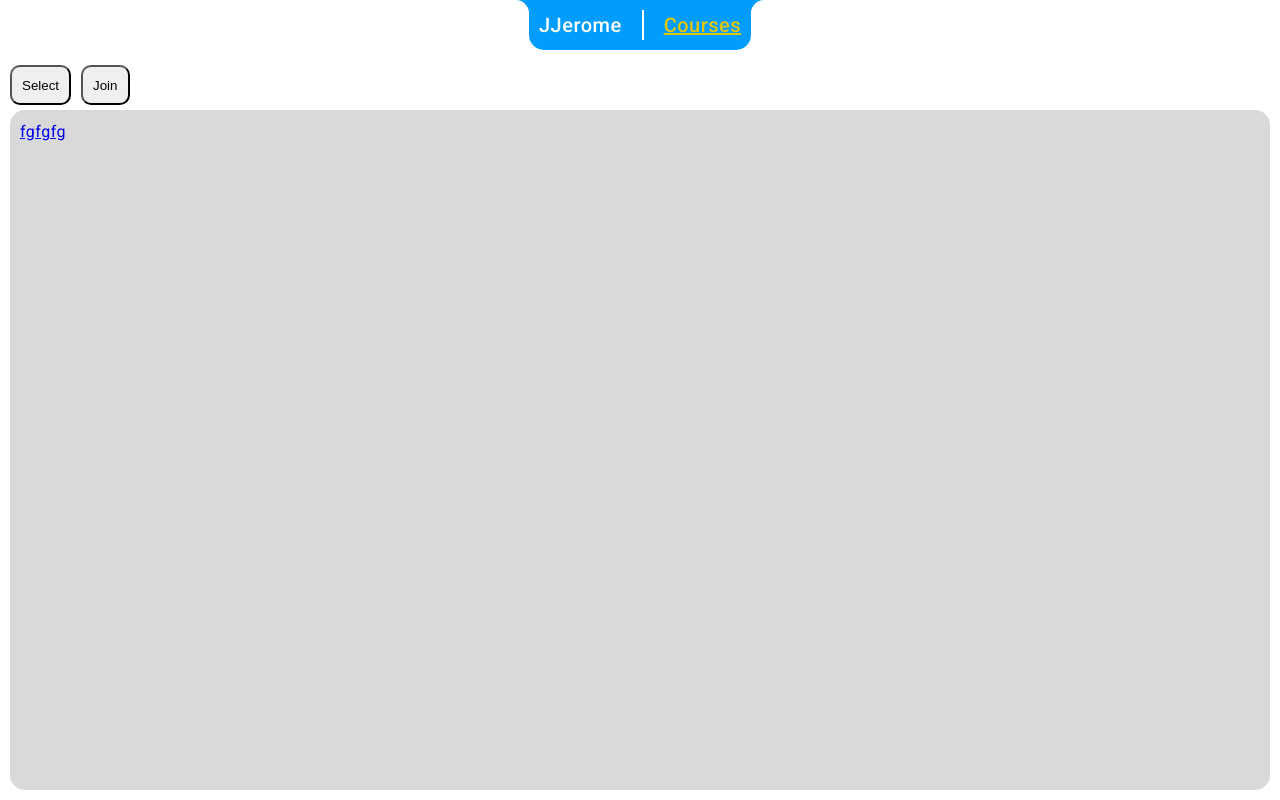
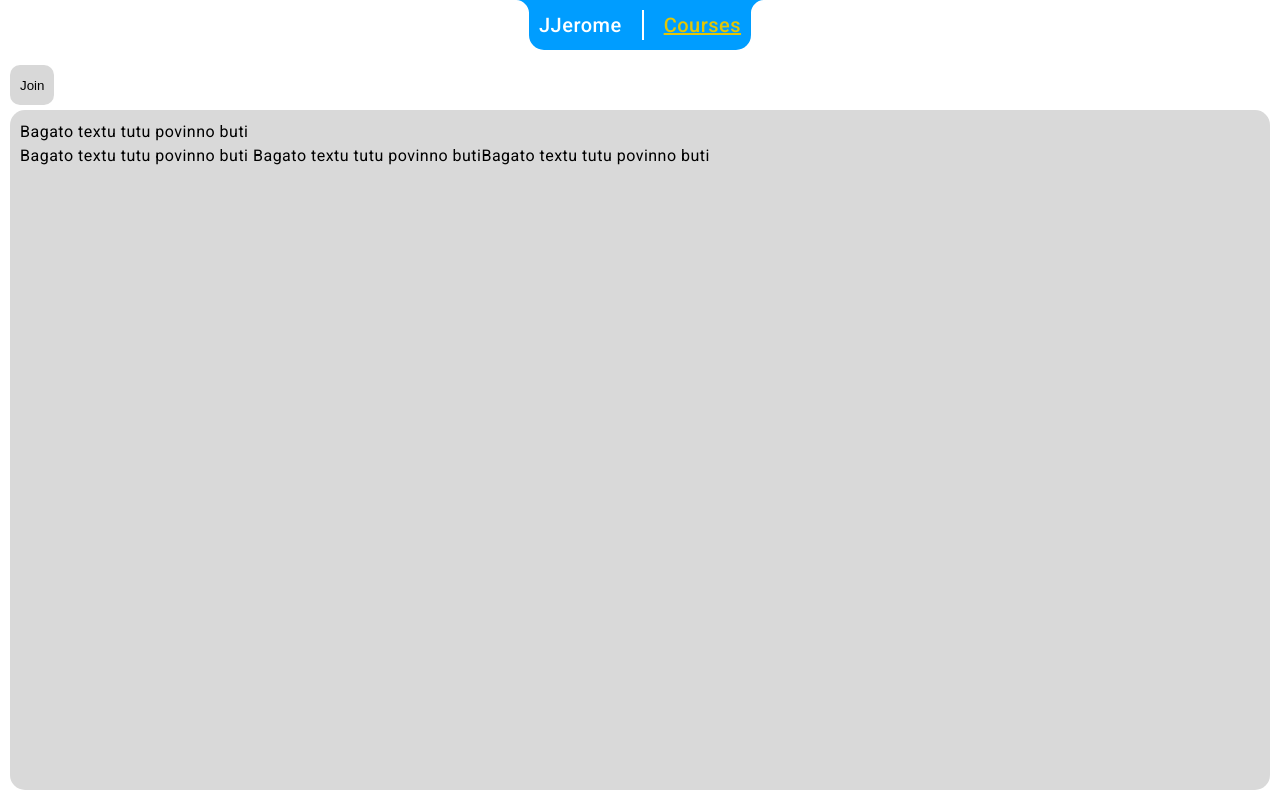
Before and after one commit to PNU-SE-3-team-7/LabControlFrontEnd, an Angular app: page /course/123 in a window 1280 px wide. Built offline with nearby package versions, Linux system fonts and the light colour scheme.

Commit message:
[LAB] Added something

```diff
--- /dev/null
+++ b/src/app/components/routing-button/routing-button.component.html
@@ -0,0 +1,8 @@
+<button
+  class="routing-button"
+  [disabled]="disabled"
+  [routerLink]="routerLink"
+  [ngClass]="{'active': active}"
+>
+  <ng-content></ng-content>
+</button>
--- /dev/null
+++ b/src/app/components/routing-button/routing-button.component.scss
@@ -0,0 +1,30 @@
+.routing-button{
+  box-sizing: border-box;
+
+  height: 100%;
+  width: max-content;
+
+  background-color: #d8d8d8;
+
+  padding: 10px;
+  margin: 0 10px;
+
+  border-radius: 10px;
+  border: none;
+}
+.routing-button:not(:disabled){
+  transition: ease .3s;
+}
+.routing-button:first-child{
+  margin-left: 0;
+}
+.routing-button:hover{
+  background-color: #009dff;
+}
+.routing-button:active, .active{
+  background-color: #e3c605;
+}
+.routing-button:disabled{
+  background-color: #b6b6b6;
+  color: white;
+}
--- a/src/app/pages/course/course.component.html
+++ b/src/app/pages/course/course.component.html
@@ -1,14 +1,18 @@
 <div class="course-page-wrapper">
   <div class="nav">
-    <button class="nav-button">
-      Select
-    </button>
-    <button class="nav-button">
+    <app-routing-button class="nav-btn">
       Join
-    </button>
+    </app-routing-button>
   </div>
   <main class="main">
-    <a routerLink="assigment/2323">fgfgfg</a>
+    <div class="about-course">
+      <div class="course-name">
+        {{course.name}}
+      </div>
+      <div class="course-summary">
+        {{course.summary}}
+      </div>
+    </div>
     <router-outlet></router-outlet>
   </main>
 </div>
--- a/src/app/pages/course/course.component.scss
+++ b/src/app/pages/course/course.component.scss
@@ -5,20 +5,15 @@
   padding: 10px;
 
   .nav{
+    display: flex;
+
+    flex-direction: row;
+    align-items: center;
+
     height: 50px;
 
-    .nav-button{
-      box-sizing: border-box;
-
+    .nav-btn{
       height: 40px;
-
-      padding: 10px;
-      margin: 5px;
-
-      border-radius: 10px;
-    }
-    .nav-button:first-child{
-      margin-left: 0;
     }
   }
 
--- a/src/app/pages/course/course.component.ts
+++ b/src/app/pages/course/course.component.ts
@@ -8,7 +8,11 @@ import {ActivatedRoute} from "@angular/router";
   styleUrl: './course.component.scss'
 })
 export class CourseComponent implements OnInit {
-  public coursesList: ICourse[] = [];
+  public course: ICourse = {
+    id: "JJerome",
+    name: "Bagato textu tutu povinno buti",
+    summary: "Bagato textu tutu povinno buti Bagato textu tutu povinno butiBagato textu tutu povinno buti"
+  }
 
   constructor(
     private router: ActivatedRoute,
```
Also changed, not shown: src/app/app.module.ts (+8 -4 lines), src/app/components/routing-button/routing-button.component.ts (added, +13 -0 lines), 1 other file (tests, documents, lock files or other folders).
